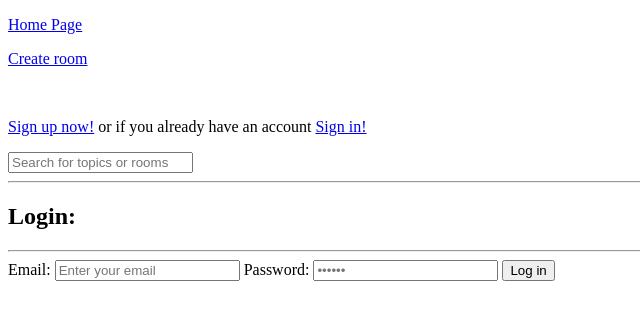
After one commit to KacperSzmyd/SportsForum, a Django app: page /login/ in a window 1280 px wide. The commit adds this page. Shown: the top 320 px of the page, without its empty margins (0-640 px from the left). Run offline with Django 4.2, Linux system fonts and the light colour scheme.

Commit message:
user registration, log in/out, restrict some pages to be @login_required

```diff
--- a/base/models.py
+++ b/base/models.py
@@ -6,6 +6,12 @@ class User(AbstractUser):
     name = models.CharField(max_length=200, null=True)
     email = models.EmailField(unique=True, null=True)
     bio = models.TextField(null=True)
+
+    USERNAME_FIELD = 'email'
+    REQUIRED_FIELDS = []
+
+    def __str__(self):
+        return self.username.title()
 
 
 class Topic(models.Model):
--- /dev/null
+++ b/base/templates/login-register.html
@@ -0,0 +1,35 @@
+{% extends 'main.html' %}
+
+{% block content %}
+{% if messages %}
+<ul class="messages">
+    {% for message in messages %}
+    <li{% if message.tags %} class="{{ message.tags }}"{% endif %}>{{ message }}</li>
+    {% endfor %}
+</ul>
+{% endif %}
+
+    {% if page == 'register' %}
+        <h2>Register:</h2>
+        <hr>
+        <form action="" method="post">
+            {% csrf_token %}
+            {% for field in form %}
+                <label>{{ field.label }}</label>
+                <p>{{ field }}</p>
+            {% endfor %}
+            <input type="submit" value="Register">
+        </form>
+    {% else %}
+        <h2>Login:</h2>
+        <hr>
+        <form action="" method="post">
+            {% csrf_token %}
+            <label>Email:</label>
+            <input type="text" name="email" placeholder="Enter your email">
+            <label>Password:</label>
+            <input type="password" name="password" placeholder="&bull;&bull;&bull;&bull;&bull;&bull;">
+            <input type="submit" value="Log in">
+        </form>
+    {% endif %}
+{% endblock %}
--- a/base/urls.py
+++ b/base/urls.py
@@ -1,5 +1,5 @@
 from django.urls import path
-from .views import home, room, create_room, update_room, delete_room
+from .views import home, room, create_room, update_room, delete_room, register_user, login_user, logout_user
 
 urlpatterns = [
     path('', home, name='home'),
@@ -7,5 +7,9 @@ urlpatterns = [
 
     path('create-room/', create_room, name='create-room'),
     path('update-room/<str:pk>/', update_room, name='update-room'),
-    path('delete-room/<str:pk>', delete_room, name='delete-room')
+    path('delete-room/<str:pk>', delete_room, name='delete-room'),
+
+    path('register/', register_user, name='register'),
+    path('login/', login_user, name='login_user'),
+    path('logout/', logout_user, name='logout_user')
 ]
--- a/base/views.py
+++ b/base/views.py
@@ -1,10 +1,14 @@
 from django.shortcuts import render, get_object_or_404, redirect
+from django.contrib.auth import login, authenticate, logout
+from django.contrib.auth.decorators import login_required
+from .forms import RoomForm, MyUserCreationForm, UserForm
 from .models import Room, Topic, Message, User
+from django.contrib import messages
 from django.db.models import Q
-from .forms import RoomForm
 
 
 def home(request):
+    rooms_count = Room.objects.count()
     query = request.GET.get('q') if request.GET.get('q') is not None else ''
     topics = Topic.objects.all()
     rooms = Room.objects.filter(Q(name__icontains=query) |
@@ -12,8 +16,14 @@ def home(request):
                                 Q(description__icontains=query) |
                                 Q(host__username__icontains=query))
 
+    rooms_messages = Message.objects.filter(Q(room__topic__name__icontains=query) |
+                                            Q(room__name__icontains=query) |
+                                            Q(room__host__username__icontains=query))
+
     context = {'rooms': rooms,
-               'topics': topics}
+               'topics': topics,
+               'rooms_count': rooms_count,
+               'rooms_messages': rooms_messages}
     return render(request, 'home.html', context)
 
 
@@ -37,6 +47,7 @@ def room(request, pk):
     return render(request, 'room.html', context)
 
 
+@login_required(login_url='login_user')
 def create_room(request):
     room_form = RoomForm
     page = 'create-room'
@@ -58,6 +69,7 @@ def create_room(request):
     return render(request, 'room_form.html', context)
 
 
+@login_required(login_url='login_user')
 def update_room(request, pk):
     room = Room.objects.get(id=pk)
     topics = Topic.objects.all()
@@ -77,6 +89,7 @@ def update_room(request, pk):
     return render(request, 'room_form.html', context)
 
 
+@login_required(login_url='login_user')
 def delete_room(request, pk):
     room = Room.objects.get(id=pk)
     if request.method == 'POST':
@@ -84,3 +97,42 @@ def delete_room(request, pk):
         return redirect('home')
     context = {'room': room}
     return render(request, 'delete.html', context)
+
+
+def register_user(request):
+    page = 'register'
+    form = MyUserCreationForm
+
+    if request.method == 'POST':
+        form = MyUserCreationForm(request.POST)
+        if form.is_valid():
+            user = form.save(commit=False)
+            form.save()
+            login(request, user)
+            return redirect('home')
+        else:
+            messages.error(request, "An error occurred during registration")
+
+    context = {'page': page,
+               'form': form}
+    return render(request, 'login-register.html', context)
+
+
+def login_user(request):
+    if request.user.is_authenticated:
+        return redirect('home')
+
+    if request.method == 'POST':
+        email = request.POST.get('email')
+        password = request.POST.get('password')
+        user = authenticate(request, email=email, password=password)
+        if user is not None:
+            login(request, user)
+            return redirect('home')
+    return render(request, 'login-register.html')
+
+
+@login_required(login_url='login_user')
+def logout_user(request):
+    logout(request)
+    return redirect('home')
--- a/templates/navbar.html
+++ b/templates/navbar.html
@@ -1,7 +1,12 @@
 <p><a href="{% url 'home' %}">Home Page</a></p>
 <p><a href="{% url 'create-room' %}">Create room</a></p>
 <br>
+{% if request.user.is_authenticated %}
+    <h5>Hello @{{ request.user }} <a href="{% url 'logout_user' %}">Logout</a></h5>
+{% else %}
+    <span><p><a href="{% url 'register' %}">Sign up now!</a> or if you already have an account <a href="{% url 'login_user' %}">Sign in!</a></p></span>
+{% endif %}
 <form method="get" action="{% url 'home' %}">
-    <input type="text" name="q" placeholder="Search for topics or rooms">
+    <input type="text" name="q" placeholder="Search for topics or rooms ">
 </form>
 <hr>
```
Also changed, not shown: base/templates/home.html (+22 -2 lines), db.sqlite3.
